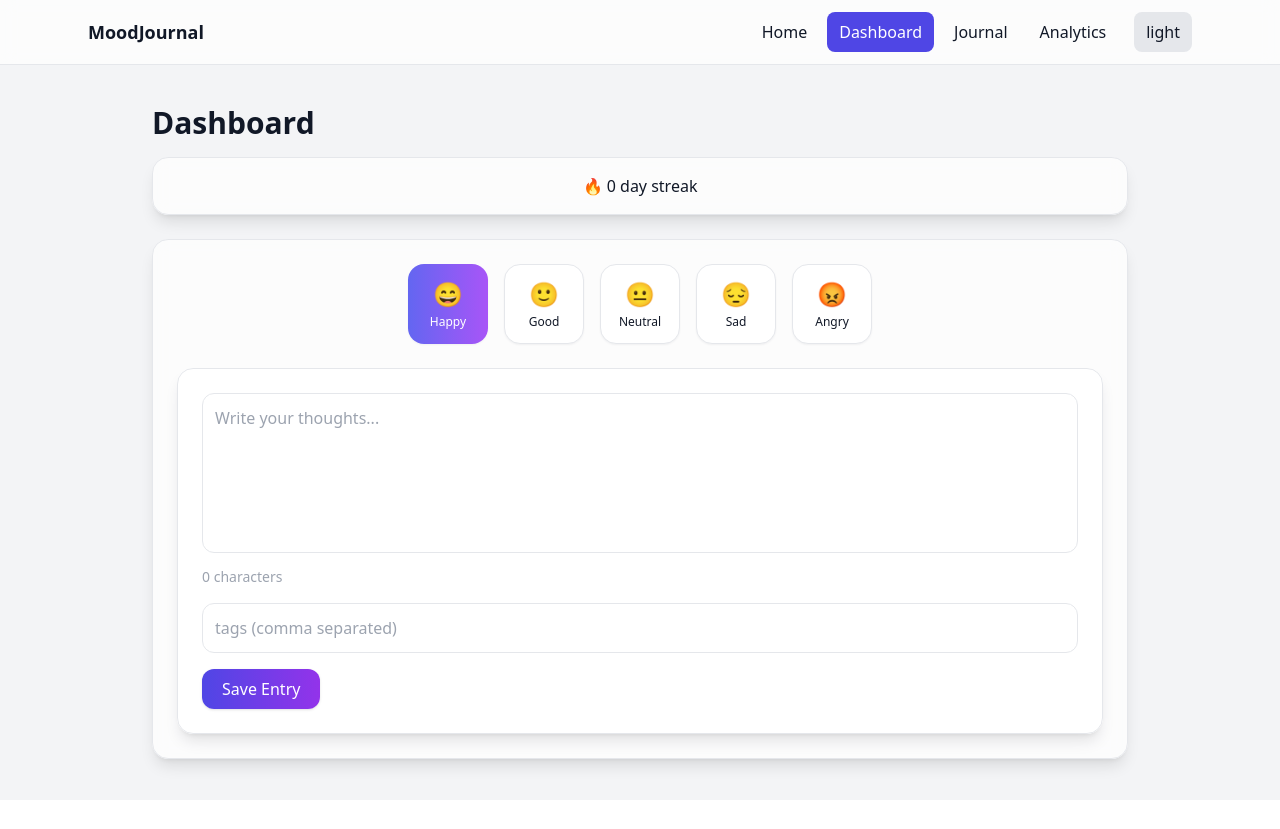
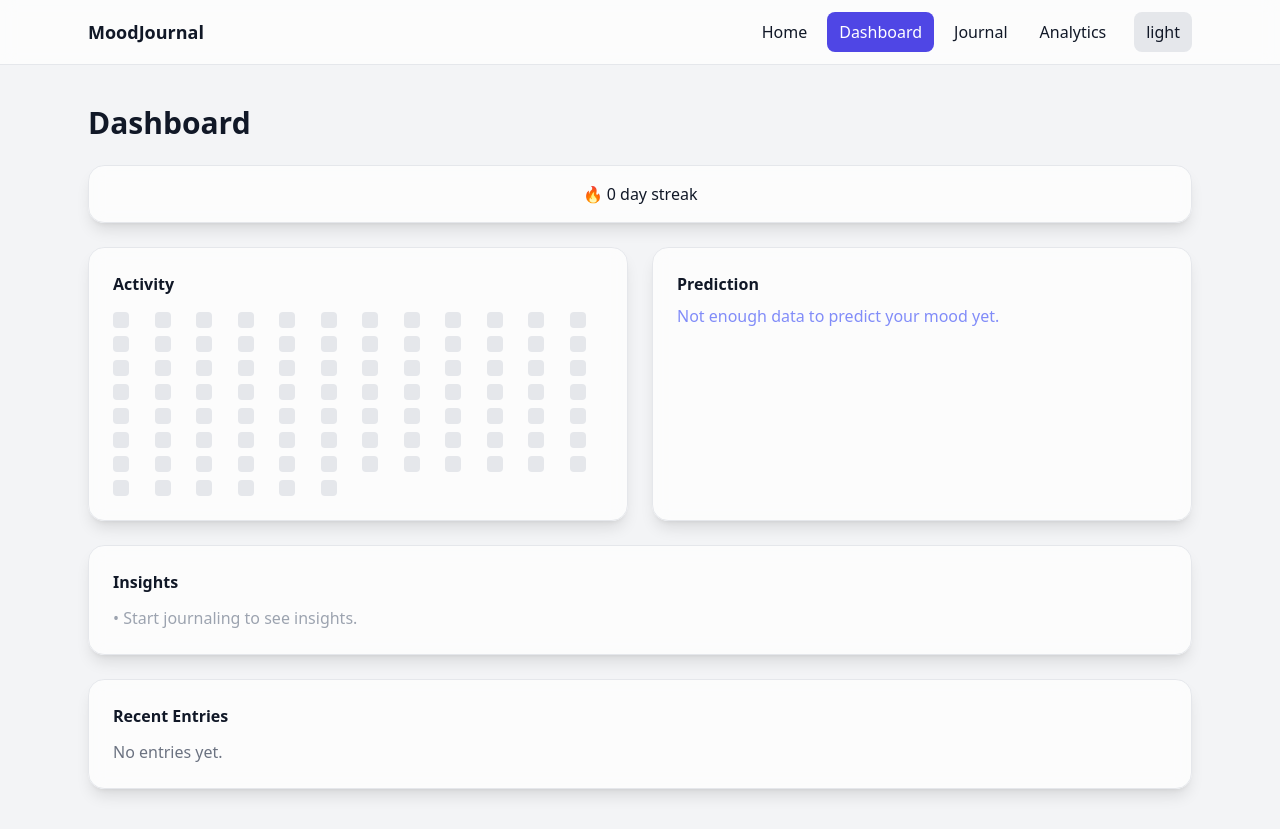
Before and after one commit to Janhavi003/MoodFlow-mood-journal, a React (Vite) app: page /dashboard in a window 1280 px wide. Before the commit the page ends 800 px from the top, so only its background shows below. Built offline with nearby package versions, Linux system fonts and the light colour scheme.

Commit message:
separate dashboard and journal responsibilities with proper UX structure

```diff
--- a/src/pages/Dashboard.jsx
+++ b/src/pages/Dashboard.jsx
@@ -1,31 +1,74 @@
-import MoodSelector from "../components/MoodSelector";
-import JournalEditor from "../components/JournalEditor";
 import { calculateStreak } from "../utils/streak";
+import { generateInsights } from "../utils/insights";
+import { getMoodPrediction } from "../utils/predictions";
+import CalendarHeatmap from "../components/CalendarHeatmap";
 import { motion } from "framer-motion";
 
-export default function Dashboard({
-  mood,
-  setMood,
-  addEntry,
-  entries,
-}) {
+export default function Dashboard({ entries }) {
   const streak = calculateStreak(entries);
+  const insights = generateInsights(entries);
+  const prediction = getMoodPrediction(entries);
+
+  const recentEntries = entries.slice(0, 3);
 
   return (
     <motion.div
       initial={{ opacity: 0 }}
       animate={{ opacity: 1 }}
-      className="max-w-5xl mx-auto px-4 sm:px-6 py-10"
+      className="max-w-6xl mx-auto px-4 sm:px-6 py-10"
     >
       <h1 className="text-3xl font-bold">Dashboard</h1>
 
-      <div className="card p-4 mt-4 text-center">
+      {/* Streak */}
+      <div className="card p-4 mt-6 text-center">
         🔥 {streak} day streak
       </div>
 
+      {/* Grid */}
+      <div className="grid md:grid-cols-2 gap-6 mt-6">
+
+        {/* Heatmap */}
+        <div className="card p-6">
+          <h2 className="font-semibold mb-4">Activity</h2>
+          <CalendarHeatmap entries={entries} />
+        </div>
+
+        {/* Prediction */}
+        <div className="card p-6">
+          <h2 className="font-semibold mb-2">Prediction</h2>
+          <p className="text-indigo-400">{prediction}</p>
+        </div>
+
+      </div>
+
+      {/* Insights */}
       <div className="card p-6 mt-6">
-        <MoodSelector selected={mood} setSelected={setMood} />
-        <JournalEditor mood={mood} addEntry={addEntry} />
+        <h2 className="font-semibold mb-3">Insights</h2>
+        {insights.map((i, idx) => (
+          <p key={idx} className="text-gray-400">
+            • {i}
+          </p>
+        ))}
+      </div>
+
+      {/* Recent Entries */}
+      <div className="card p-6 mt-6">
+        <h2 className="font-semibold mb-3">Recent Entries</h2>
+
+        {recentEntries.length === 0 ? (
+          <p className="text-gray-500">
+            No entries yet.
+          </p>
+        ) : (
+          recentEntries.map((e) => (
+            <div key={e.id} className="mb-3">
+              <p className="text-sm text-gray-400">
+                {new Date(e.date).toDateString()}
+              </p>
+              <p>{e.text.slice(0, 80)}...</p>
+            </div>
+          ))
+        )}
       </div>
     </motion.div>
   );
```
